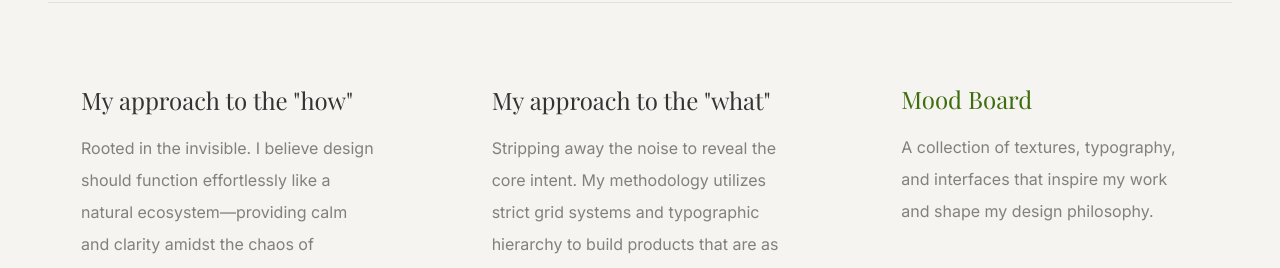
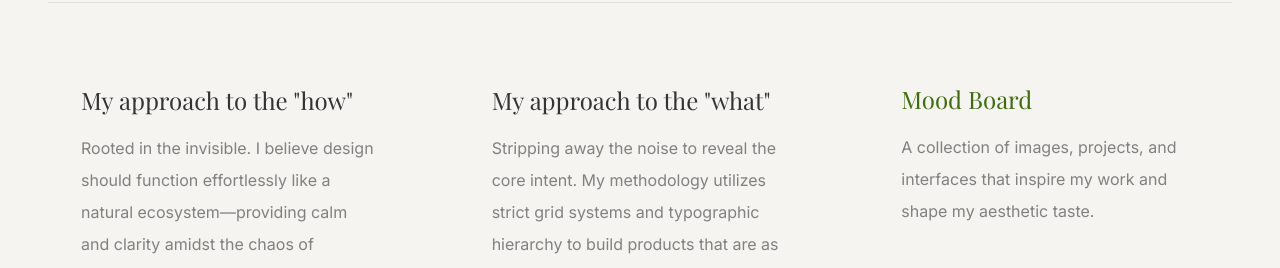
Before and after one commit to aditya1vishwakarma/twentytwentysix-portfolio, a React (Vite) app: page /#/ in a window 1280 px wide. Shown: the part 1260-1528 px from the top of the page. Built offline with nearby package versions, Linux system fonts and the light colour scheme; a web font is replaced by a local one.

Commit message:
about text

```diff
--- a/components/Sections/About.tsx
+++ b/components/Sections/About.tsx
@@ -48,7 +48,7 @@ const About: React.FC = () => {
             },
             {
               title: "Mood Board",
-              content: "A collection of textures, typography, and interfaces that inspire my work and shape my design philosophy.",
+              content: "A collection of images, projects, and interfaces that inspire my work and shape my aesthetic taste.",
               isInteractive: true,
               path: "/moodboard"
             }
```
